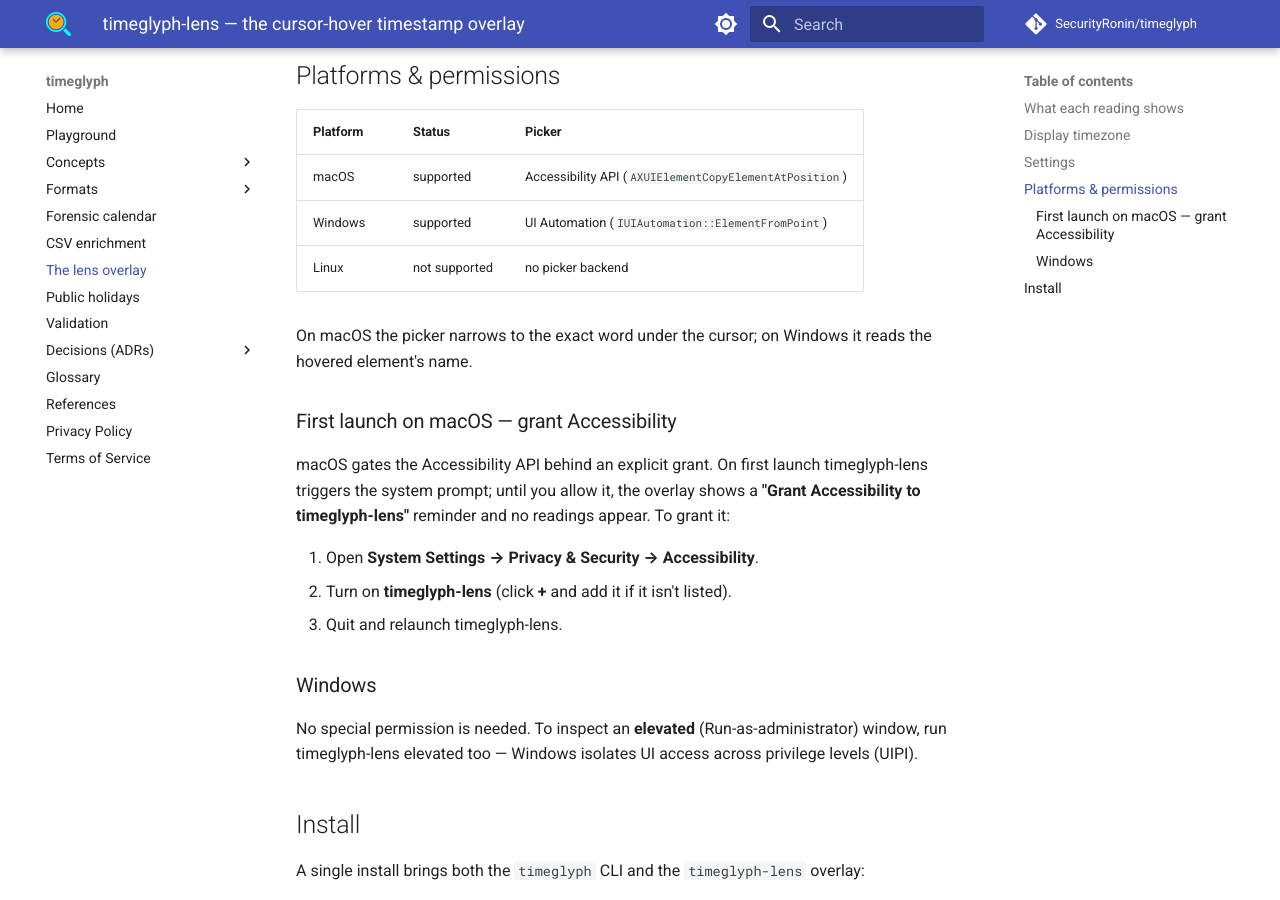
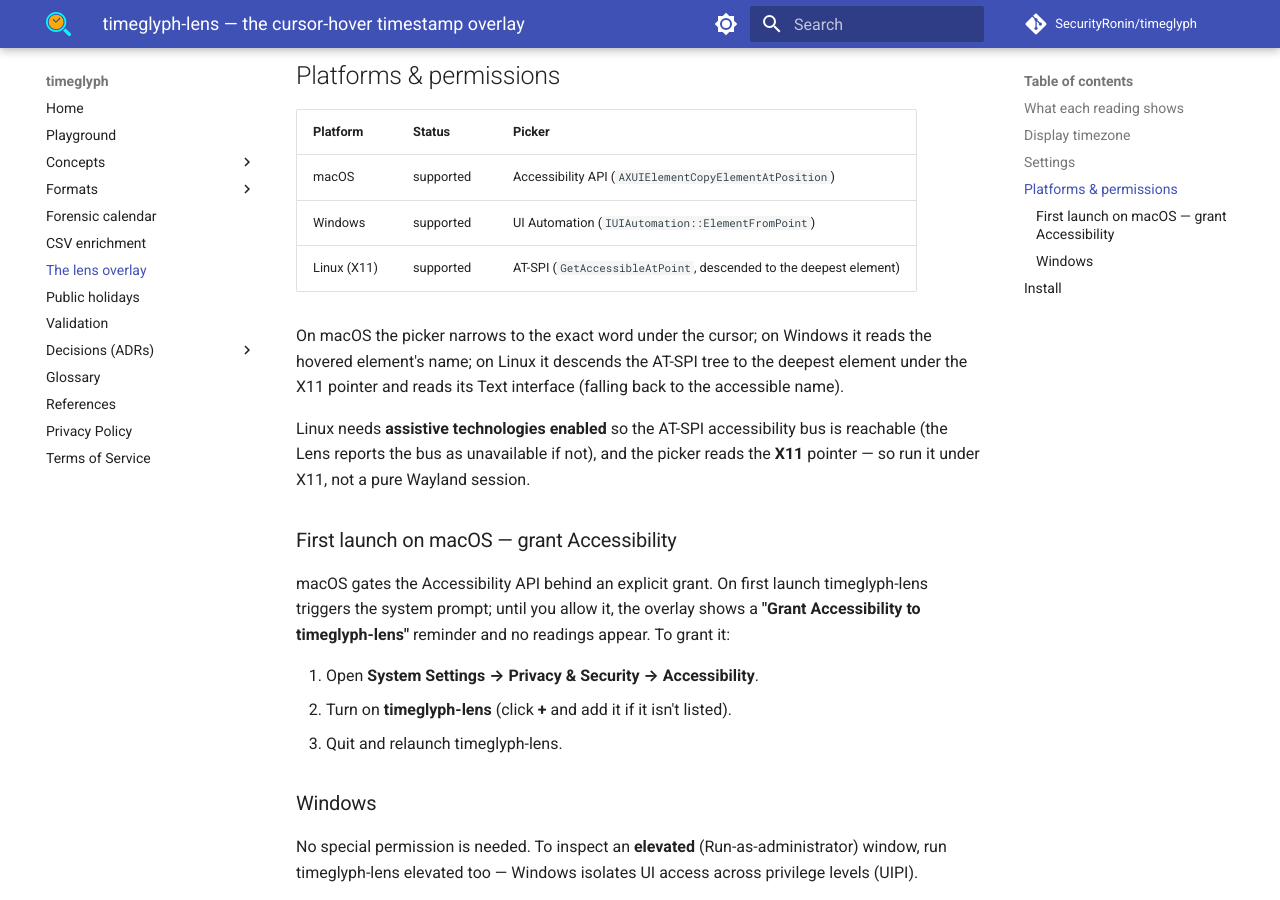
Before and after one commit to SecurityRonin/timeglyph, an MkDocs documentation site: the page built from docs/lens.md, in a window 1280 px wide and 900 px high, scrolled down 1238 px. Built offline with MkDocs 1.6.1 and Material for MkDocs 9.7.7, drawn with Linux system fonts in a browser that asks for light colours; comment, search, counter and statistics services are not loaded.

Commit message:
docs: Linux IS supported — AT-SPI over X11, not 'in progress'
lens/src/picker.rs has a real Linux backend (~155 lines: atspi 0.30 +
x11rb, AccessibilityConnection, GetAccessibleAtPoint descended to the
deepest element, Text-interface read with an accessible-name fallback),
and the deb ships the GUI with a desktop launcher on amd64 + arm64. The
README said 'Linux support is in progress' and docs/lens.md claimed
'not supported / no picker backend' — both flatly wrong, and they
undersold a shipped feature.

State the real caveats instead: AT-SPI needs assistive technologies
enabled, and the pointer read is X11 (not a pure Wayland session).

Co-Authored-By: Claude Opus 4.8 <noreply@anthropic.com>

```diff
--- a/docs/lens.md
+++ b/docs/lens.md
@@ -63,10 +63,16 @@ The **⚙** button (and, on macOS, the ⌘, menu item) opens Settings:
 |---|---|---|
 | macOS | supported | Accessibility API (`AXUIElementCopyElementAtPosition`) |
 | Windows | supported | UI Automation (`IUIAutomation::ElementFromPoint`) |
-| Linux | not supported | no picker backend |
+| Linux (X11) | supported | AT-SPI (`GetAccessibleAtPoint`, descended to the deepest element) |
 
 On macOS the picker narrows to the exact word under the cursor; on Windows it
-reads the hovered element's name.
+reads the hovered element's name; on Linux it descends the AT-SPI tree to the
+deepest element under the X11 pointer and reads its Text interface (falling back
+to the accessible name).
+
+Linux needs **assistive technologies enabled** so the AT-SPI accessibility bus is
+reachable (the Lens reports the bus as unavailable if not), and the picker reads the
+**X11** pointer — so run it under X11, not a pure Wayland session.
 
 ### First launch on macOS — grant Accessibility
 
```
Also changed, not shown: README.md (+2 -1 lines).
